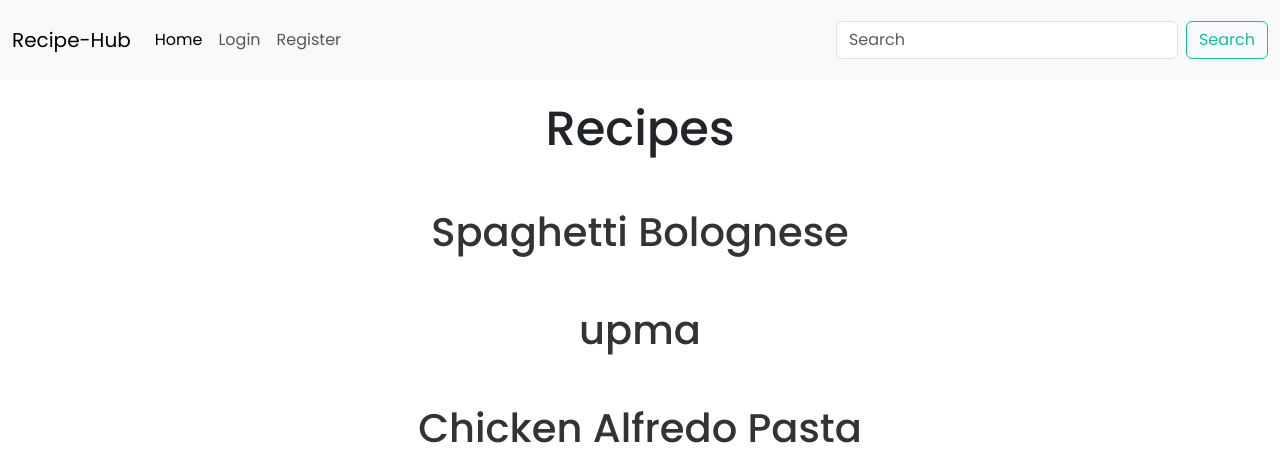
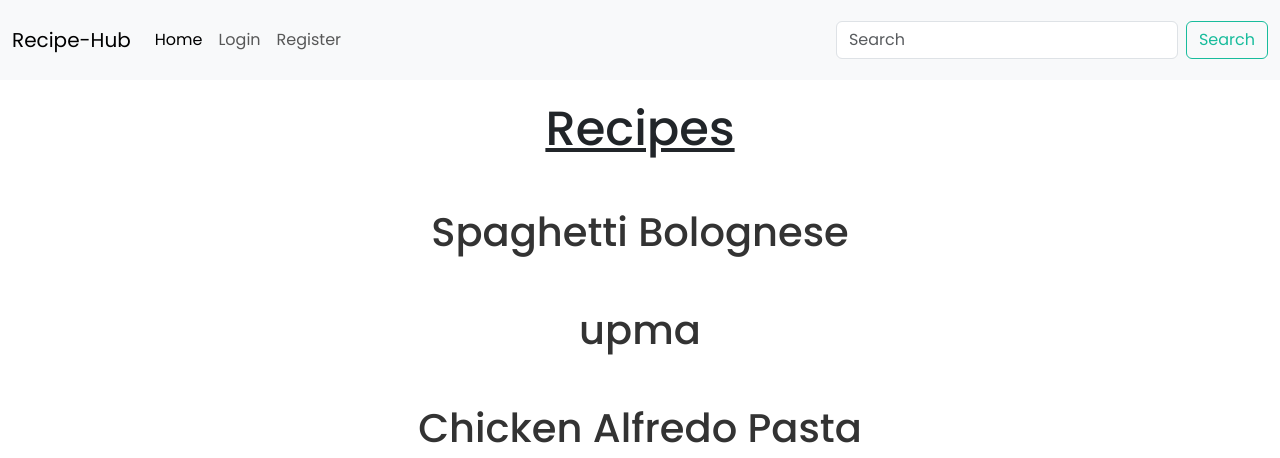
Before and after one commit to Itsvenkey/recipehub, a Django app: page / in a window 1280 px wide. Shown: the top 458 px of the page. Run offline with Django 5.2, Linux system fonts and the light colour scheme; data comes from the database, SQL or seed files in the repository; both versions use the stored data as it was after the commit; some libraries are stand-ins or nearby versions.

```diff
--- a/RecipeHub/webapp/templates/webapp/home.html
+++ b/RecipeHub/webapp/templates/webapp/home.html
@@ -22,7 +22,7 @@
 </head>
 
 <body style="text-align: center">
-    <h1 style=" padding: 100px; margin-bottom: 0;">Recipes</h1>
+    <h1 style=" padding: 100px; margin-bottom: 0; text-decoration: underline;">Recipes</h1>
     <div style="margin-top: -100px;">
       {% for r in recipe%}
       <div style="display: flex; flex-direction: column">
--- a/RecipeHub/webapp/views.py
+++ b/RecipeHub/webapp/views.py
@@ -46,7 +46,7 @@ def login(request):
     context = {'form':form}
     return render(request,'webapp/login.html',context=context)
 
-
+@login_required(login_url='login')
 def logout(request):
     auth.logout(request)
     return (redirect(''))
@@ -93,7 +93,7 @@ def addrecipe(request):
 
     return render(request,'webapp/add_recipe.html',context)
 
-
+@login_required(login_url='login')
 def editRecipe(request,pk):
     record = recipe.objects.get(id=pk)
 
@@ -111,7 +111,7 @@ def editRecipe(request,pk):
     }
     return  render(request,'webapp/edit_recipe.html',context)
 
-
+@login_required(login_url='login')
 def deleteRecipe(request,pk):
     record = recipe.objects.get(id=pk)
     if request.method =='POST':
```
Also changed, not shown: RecipeHub/db.sqlite3, RecipeHub/media/recipe_images/OIP_4.jpeg (added), RecipeHub/media/recipe_images/OIP_5.jpeg (added), RecipeHub/media/recipe_images/OIP_6.jpeg (added), RecipeHub/media/recipe_images/OIP_7.jpeg (added), RecipeHub/media/recipe_images/download.jpeg (added), RecipeHub/media/recipe_images/download_1.jpeg (added), RecipeHub/media/recipe_images/download_2.jpeg (added), RecipeHub/media/recipe_images/download_3.jpeg (added).
